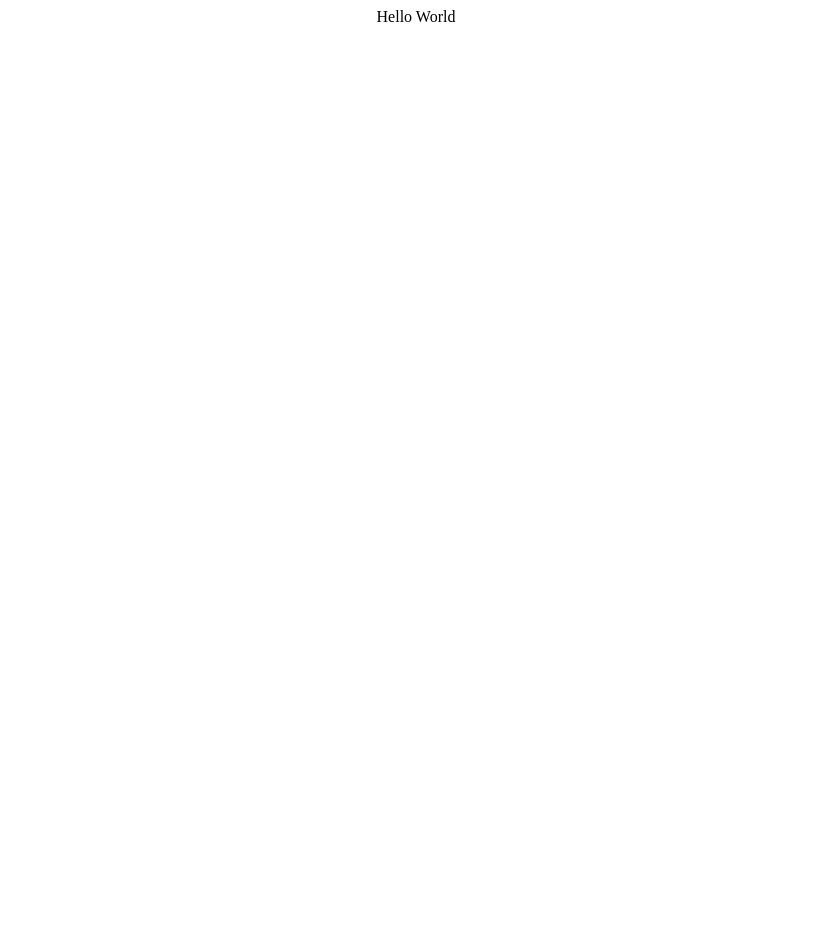
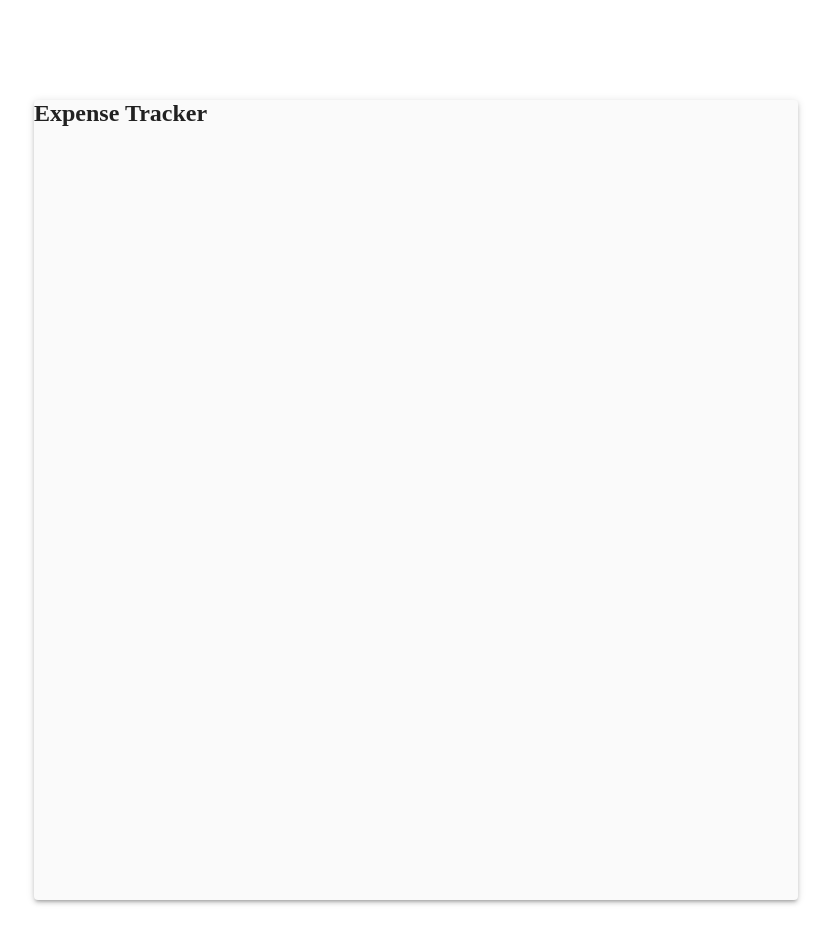
Before and after one commit to ahmedkhan/expense-tracker-bootcamp2020, a React (Create React App) app: page / in a window 1280 px wide. Shown: the top 944 px of the page, without its empty margins (224-1055 px from the left). Before the commit the page ends 800 px from the top, so only its background shows below. Built offline with nearby package versions, Linux system fonts and the light colour scheme.

Commit message:
Add components

```diff
--- a/src/App.js
+++ b/src/App.js
@@ -1,11 +1,26 @@
 import React from 'react';
-import './App.css';
+import { Header } from './components/Header';
+import { Balance } from './components/Balance';
+import { AddTransaction } from './components/AddTransaction';
+import { IncomeExpenses } from './components/IncomeExpenses';
+import { Transaction } from './components/Transaction';
+import { TransactionList } from './components/TransactionList';
+
+import { Paper } from '@material-ui/core';
+
+
+
+
+
+
 
 function App() {
+
   return (
-    <div className="App">
-      Hello World
-    </div>
+
+    <Paper style={{ marginTop: 100, marginLeft: 250, marginRight: 250, marginBottom: 100, height: '100vh', backgroundColor: '#fafafa' }} elevation={3}>
+      <Header />
+    </Paper>
   );
 }
 
--- /dev/null
+++ b/src/components/AddTransaction.js
@@ -0,0 +1,9 @@
+import React from 'react'
+
+export const AddTransaction = () => {
+    return (
+        <div>
+
+        </div>
+    )
+}
--- /dev/null
+++ b/src/components/Balance.js
@@ -0,0 +1,9 @@
+import React from 'react'
+
+export const Balance = () => {
+    return (
+        <div>
+
+        </div>
+    )
+}
--- /dev/null
+++ b/src/components/Header.js
@@ -0,0 +1,9 @@
+import React from 'react'
+
+export const Header = () => {
+    return (
+        <h2>
+           Expense Tracker
+        </h2>
+    )
+}
--- /dev/null
+++ b/src/components/IncomeExpenses.js
@@ -0,0 +1,9 @@
+import React from 'react'
+
+export const IncomeExpenses = () => {
+    return (
+        <div>
+
+        </div>
+    )
+}
--- /dev/null
+++ b/src/components/Transaction.js
@@ -0,0 +1,9 @@
+import React from 'react'
+
+export const Transaction = () => {
+    return (
+        <div>
+
+        </div>
+    )
+}
--- /dev/null
+++ b/src/components/TransactionList.js
@@ -0,0 +1,9 @@
+import React from 'react'
+
+export const TransactionList = () => {
+    return (
+        <div>
+
+        </div>
+    )
+}
```
